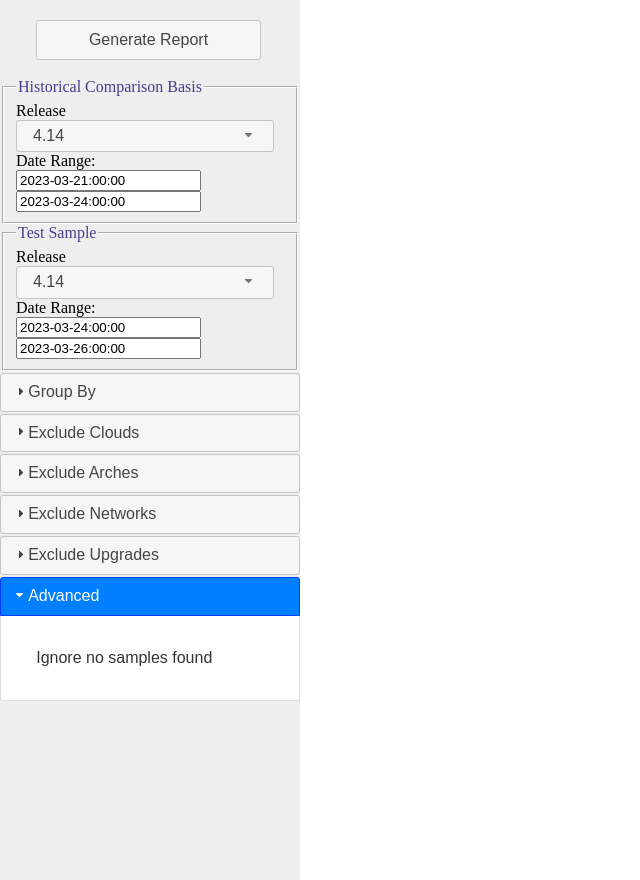
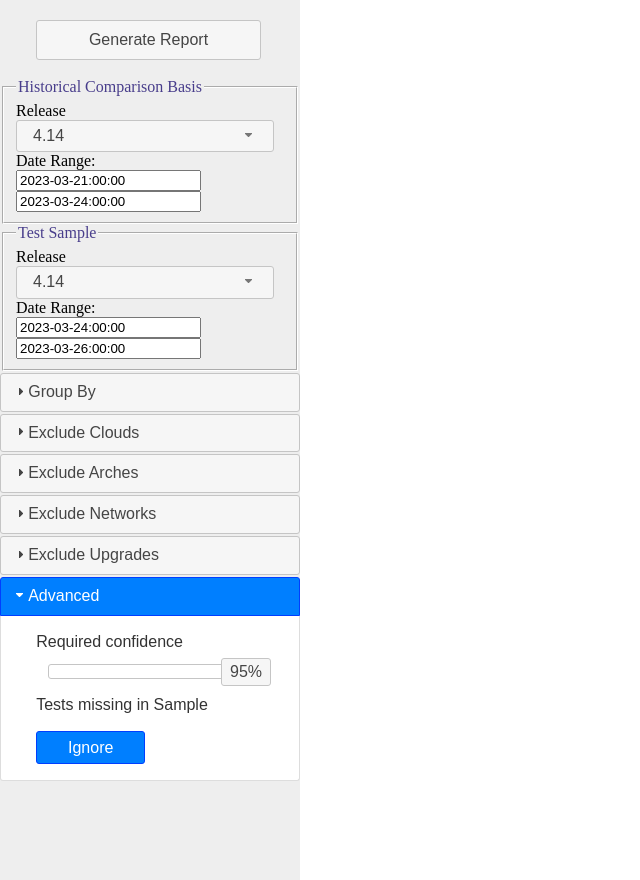
Before and after one commit to jupierce/fishers_exact, a Django app: page /main/ in a window 1280 px wide, after a click on "Advanced". Shown: the whole page, without its empty margins (0-640 px from the left). Run offline with Django 4.2, Linux system fonts and the light colour scheme; parts of the project's set-up code (start-up, migrations or seed data) failed here and were passed over; some libraries are stand-ins or nearby versions.

Commit message:
Added requried confidence / missing samples filter

```diff
--- a/readiness/main/fishers.py
+++ b/readiness/main/fishers.py
@@ -36,9 +36,9 @@
     return (a << (MULTIPLICATION_SHIFTS * 3)) + (b << (MULTIPLICATION_SHIFTS * 2)) + (c << (MULTIPLICATION_SHIFTS * 1)) + d
 
 
-def fisher_significant(a, b, c, d) -> bool:
-    if (not table_mmap) or a > 500 or b > 500 or c > 500 or d > 500:
-        return fast_fisher.fast_fisher_cython.fisher_exact(a, b, c, d, alternative='greater') < 0.05
+def fisher_significant(a, b, c, d, alpha=ALPHA) -> bool:
+    if (not table_mmap) or a > 500 or b > 500 or c > 500 or d > 500 or alpha != ALPHA:
+        return fast_fisher.fast_fisher_cython.fisher_exact(a, b, c, d, alternative='greater') < alpha
     # Otherwise, look it up faster in the precomputed data
     offset = fisher_offset(a, b, c, d)
     bin_offset = offset // 8
--- a/readiness/main/views.py
+++ b/readiness/main/views.py
@@ -153,6 +153,12 @@
     sample_start_dt = insufficient_sanitization('sample_start_dt')
     sample_end_dt = insufficient_sanitization('sample_end_dt')
 
+    confidence_param = insufficient_sanitization("confidence", "95")
+    fisher_alpha: float = (100 - int(confidence_param)) / 100
+
+    missing_samples_param = insufficient_sanitization("missing", "ok")
+    regression_when_missing = missing_samples_param != "ok"
+
     target_component_name = insufficient_sanitization('component', None)
     target_capability_name = insufficient_sanitization('capability', None)
     target_test_id = insufficient_sanitization('test_id', None)
@@ -161,8 +167,10 @@
     target_upgrade_name = insufficient_sanitization('upgrade', None)
     target_arch_name = insufficient_sanitization('arch', None)
     target_network_name = insufficient_sanitization('network', None)
+    target_environment_name = insufficient_sanitization('environment', None)
+
     group_by_param = insufficient_sanitization('group_by', None)
-    target_environment_name = insufficient_sanitization('environment', None)
+
     exclude_platforms_param = insufficient_sanitization('exclude_platforms', None)
     exclude_arches_param = insufficient_sanitization('exclude_arches', None)
     exclude_networks_param = insufficient_sanitization('exclude_networks', None)
@@ -298,7 +306,7 @@
     sample_future = executor.submit(sample_environment_model.read_in_query, sample_query, group_by_param)
     basis_future.result()
     sample_future.result()
-    sample_environment_model.build_mass_assessment_cache(basis_environment_model)
+    sample_environment_model.build_mass_assessment_cache(basis_environment_model, alpha=fisher_alpha, regression_when_missing=regression_when_missing)
 
     ordered_environment_names: List[EnvironmentName] = sorted(list(sample_environment_model.get_ordered_environment_names()) + list(basis_environment_model.get_ordered_environment_names()))
 
@@ -320,6 +328,12 @@
         context['upgrade'] = target_upgrade_name
     if target_arch_name:
         context['arch'] = target_arch_name
+
+    if confidence_param != "95":
+        context['confidence'] = confidence_param
+
+    if missing_samples_param != "ok":
+        context['missing'] = missing_samples_param
 
     def populate_environment_link_context(environment_test_records: EnvironmentTestRecords, link_context: Dict):
         if environment_test_records.platform:
@@ -530,6 +544,7 @@
                     'statistically_significant': fisher_significant(
                         sample_failure_count, sample_success_count,
                         basis_failure_count, basis_success_count,
+                        alpha=fisher_alpha,
                     ),
                 }
             )
--- a/readiness/templates/main/index.html
+++ b/readiness/templates/main/index.html
@@ -72,6 +72,15 @@
                 color: darkslateblue;
             }
 
+            #confidence-handle {
+                width: 3em;
+                height: 1.6em;
+                top: 50%;
+                margin-top: -.8em;
+                text-align: center;
+                line-height: 1.6em;
+            }
+
     </style>
 
     <script>
@@ -104,6 +113,15 @@
                 })
 
                 var optional_params = ''
+
+                var confidence = $("#confidence-val").val()
+                if (confidence != "95") {
+                    optional_params += '&confidence=' + confidence;
+                }
+
+                if (!$("#ignore-missing-sample").is(':checked')) {
+                    optional_params += '&missing=regression';
+                }
 
                 var exclude_platforms = ""
                 $(".exclude-platform-checkbox").each(function() {
@@ -207,6 +225,22 @@
                 $("#sample_start_dt").val(date_to_dt(last48));
                 $("#sample_end_dt").val(date_to_dt(now));
                 // showReport();
+
+                var handle = $( "#confidence-handle" );
+                $( "#confidence-slider" ).slider({
+                    min: 60,
+                    max: 99,
+                    value: 95,
+                    create: function() {
+                        var val = $( this ).slider( "value" );
+                        handle.text( val + "%" );
+                        $("#confidence-val").val(""+val);
+                    },
+                    slide: function( event, ui ) {
+                        handle.text( ui.value + "%" );
+                        $("#confidence-val").val(""+ui.value);
+                    }
+                });
 
                 $( "#accordion" ).accordion({
                     heightStyle: "content"
@@ -350,7 +384,17 @@
 
         <h3>Advanced</h3>
         <div>
-            <p>Ignore no samples found</p>
+
+            Required confidence
+            <div id="confidence-slider" style="margin:5%;">
+                <div id="confidence-handle" class="ui-slider-handle"></div>
+            </div>
+            <!-- bug in slider when calling for value after another div loads. Store val in hidden field so we can query it here. -->
+            <input type="hidden" id="confidence-val" value="95" />
+
+            <p>Tests missing in Sample</p>
+            <label for="ignore-missing-sample">Ignore</label>
+            <input type="checkbox" checked="checked" id="ignore-missing-sample"/>
         </div>
     </div>
 
--- a/readiness/templates/main/report-test.html
+++ b/readiness/templates/main/report-test.html
@@ -51,7 +51,7 @@
 <br>
 Sample Release {{sample_release}}<br>
 <ul>
-        <li>Success Rate: {{sample_test.success_rate}}</li>
+        <li>Success Rate: {{sample_test.success_rate}}%</li>
         <li>Successes: {{sample_test.success_count}}</li>
         <li>Failures: {{sample_test.failure_count}}</li>
         <li>Flakes: {{sample_test.flake_count}} (ignored test runs)</li>
@@ -60,7 +60,7 @@
 <br> <br>
 Basis Release {{basis_release}} <br>
 <ul>
-        <li>Success Rate: {{basis_test.success_rate}}</li>
+        <li>Success Rate: {{basis_test.success_rate}}%</li>
         <li>Successes: {{basis_test.success_count}}</li>
         <li>Failures: {{basis_test.failure_count}}</li>
         <li>Flakes: {{basis_test.flake_count}} (ignored test runs)</li>
```
Also changed, not shown: readiness/main/bq_junit.py (+12 -8 lines).
